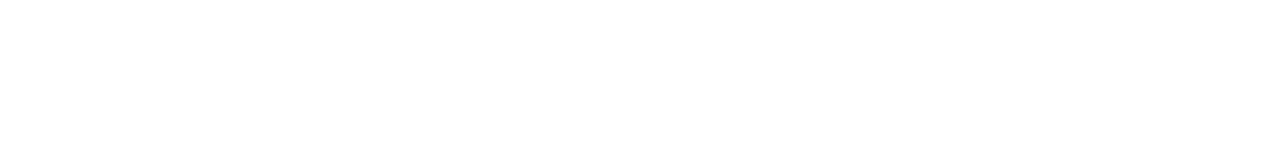
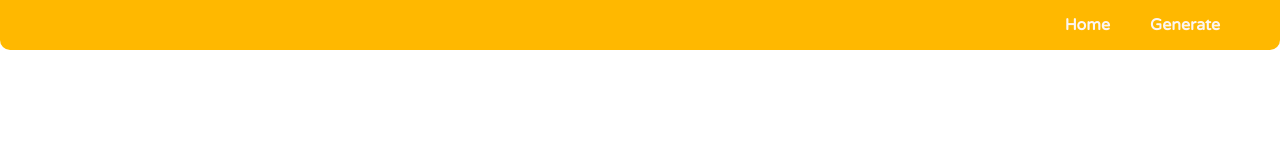
Before and after one commit to g90tony/ghanaian-name-generator, a plain HTML site: page index.html in a window 1280 px wide. Drawn offline with Linux system fonts and the light colour scheme.

Commit message:
added Navbar and styling

```diff
--- a/StyleSheets/style.css
+++ b/StyleSheets/style.css
@@ -16,3 +16,37 @@ body {
   width: 100%;
   height: 100%;
 }
+
+.nav-container {
+  background-color: #ffb800;
+  position: fixed;
+  top: 0;
+  left: 0;
+  display: flex;
+  flex-direction: row;
+  justify-content: flex-end;
+  width: 100vw;
+  height: 50px;
+  z-index: 3;
+  border-radius: 0 0 10px 10px;
+}
+
+.nav-links-container {
+  display: flex;
+  flex-direction: row;
+  justify-content: flex-end;
+  list-style: none;
+  margin: auto 40px;
+}
+
+.nav-link {
+  font-size: 16px;
+  color: #fbf5f3;
+  margin: auto 20px;
+}
+
+.nav-link a {
+  text-decoration: none;
+  color: #fbf5f3;
+  font-weight: 600;
+}
--- a/index.html
+++ b/index.html
@@ -8,6 +8,13 @@
     <link rel="stylesheet" href="StyleSheets/style.css" />
   </head>
   <body>
-    <div class="bg-image"></div>
+    <div class="bg-image">
+      <div class="nav-container">
+        <ul class="nav-links-container">
+          <li class="nav-link"><a href="#landing">Home</a></li>
+          <li class="nav-link"><a href="#generate">Generate</a></li>
+        </ul>
+      </div>
+    </div>
   </body>
 </html>
```
